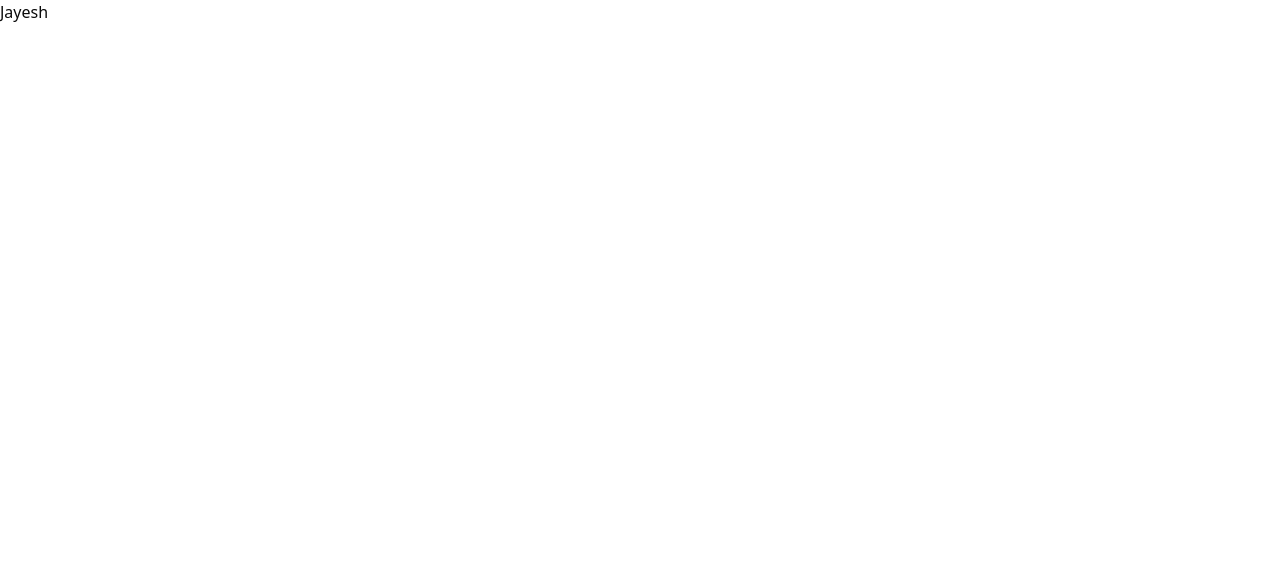
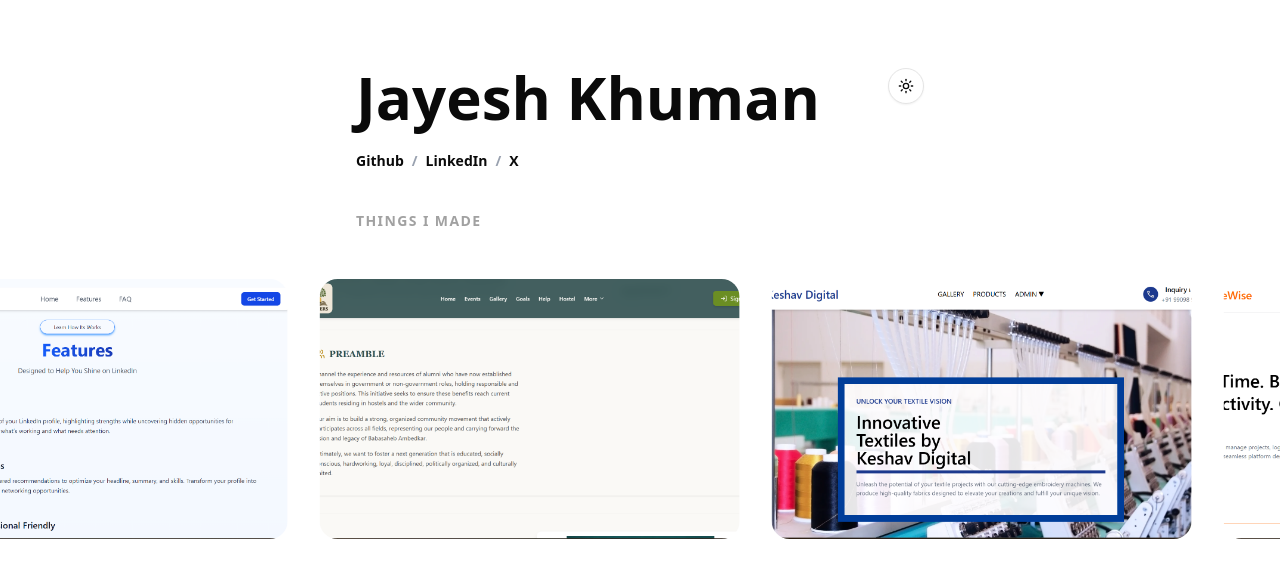
Before and after one commit to Bunny099/jayesh-v2, a Next.js app: page / in a window 1280 px wide. Shown: the top 578 px of the page. Built offline with nearby package versions, Linux system fonts and the light colour scheme.

Commit message:
main page

```diff
--- a/app/page.tsx
+++ b/app/page.tsx
@@ -1,7 +1,20 @@
-
+import { Navbar } from "@/components/layout/navbar";
+import { ProjectsScroller } from "@/components/layout/projectsScroller";
 
 export default function Home() {
   return (
-    <div>Jayesh</div>
+    <div className="bg-background min-h-screen w-full  ">
+      <Navbar />
+      <section className="mt-10">
+        <h2 className=" text-sm font-semibold tracking-widest text-neutral-400 px-8 sm:px-10 md:px-20 lg:px-50 xl:px-89">
+          THINGS I MADE
+        </h2>
+
+      </section>
+      <section>
+        <ProjectsScroller />
+      </section>
+
+    </div>
   );
 }
```
